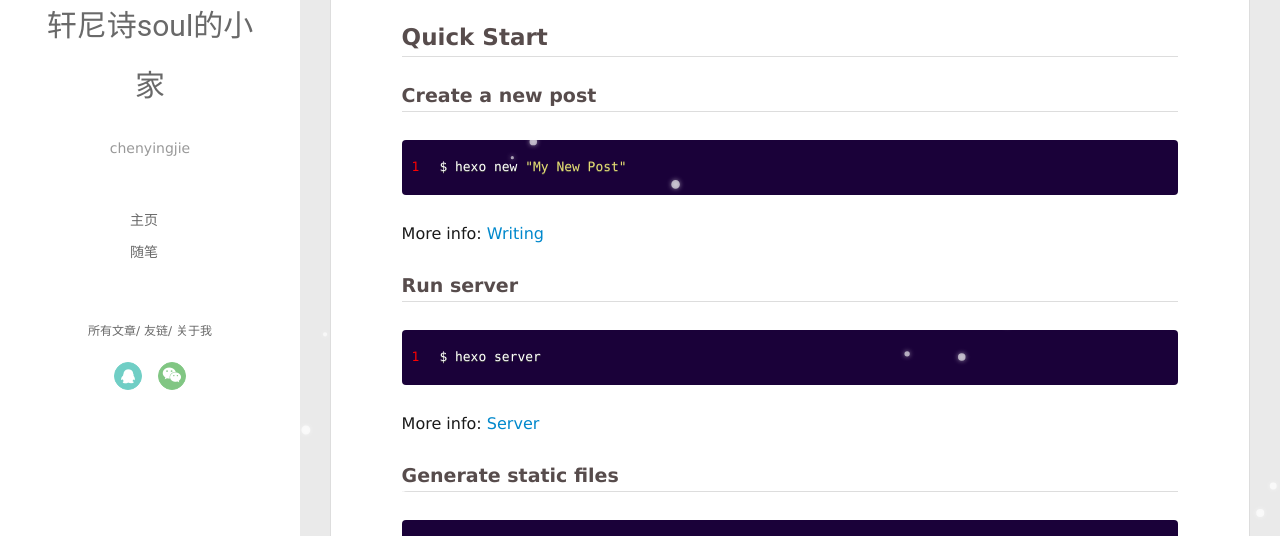
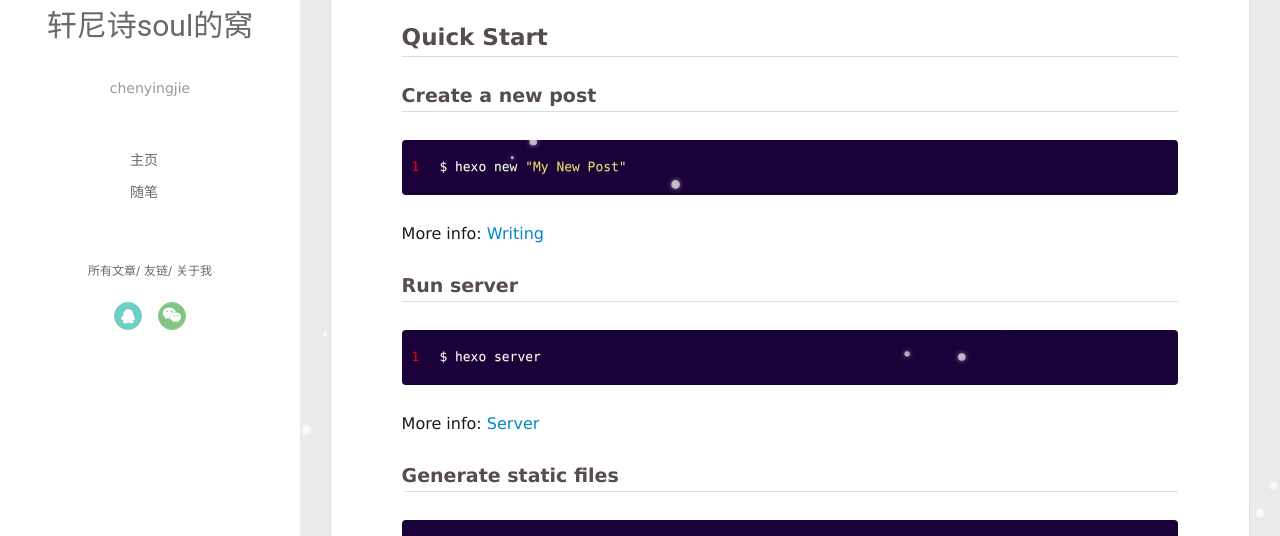
Before and after one commit to HennessySoul/HennessySoul.github.io, a plain HTML site: page 2021/04/07/hello-world/index.html in a window 1280 px wide. Shown: the part 264-800 px from the top of the page. Drawn offline with Linux system fonts and the light colour scheme; some packages are replaced by stand-ins of ours; no server answers; animation ran at ten frames a second; a script that the page names is missing; files whose address does not match are found by name.

Commit message:
Site updated: 2021-04-09 22:35:10

```diff
--- a/2021/04/07/hello-world/index.html
+++ b/2021/04/07/hello-world/index.html
@@ -19,7 +19,7 @@
 <meta property="og:locale" content="zh_CN">
 <meta property="article:published_time" content="2021-04-07T14:16:12.623Z">
 <meta property="article:modified_time" content="2021-04-07T14:16:12.623Z">
-<meta property="article:author" content="轩尼诗soul的小家">
+<meta property="article:author" content="轩尼诗soul的窝">
 <meta name="twitter:card" content="summary">
 
     <link rel="alternative" href="/atom.xml" title="轩尼诗soul的小家" type="application/atom+xml">
@@ -66,7 +66,7 @@
 			<img src="/assets/psb.png" class="js-avatar">
 		</a>
 		<hgroup>
-			<h1 class="header-author"><a href="/">轩尼诗soul的小家</a></h1>
+			<h1 class="header-author"><a href="/">轩尼诗soul的窝</a></h1>
 		</hgroup>
 
 		<p class="header-subtitle">chenyingjie</p>
@@ -132,7 +132,7 @@
 				</a>
 			</div>
 			<hgroup>
-			  <h1 class="header-author js-header-author">轩尼诗soul的小家</h1>
+			  <h1 class="header-author js-header-author">轩尼诗soul的窝</h1>
 			</hgroup>
 
 			<p class="header-subtitle"><i class="icon icon-quo-left"></i>chenyingjie<i class="icon icon-quo-right"></i></p>
@@ -291,7 +291,7 @@
       <ul class="post-copyright">
         <li>
           <strong>本文作者：</strong>
-          轩尼诗soul的小家
+          轩尼诗soul的窝
         </li>
         <li>
           <strong>本文链接：</strong>
@@ -412,7 +412,7 @@
   <div class="outer">
     <div id="footer-info">
     	<div class="footer-left">
-    		&copy; 2018-2021 <a href="http://example.com/" target="_blank">轩尼诗soul的小家</a>
+    		&copy; 2018-2021 <a href="http://example.com/" target="_blank">轩尼诗soul的窝</a>
     	</div>
       	<div class="footer-right">
 
```
Also changed, not shown: archives/2021/04/index.html (+4 -4 lines), archives/2021/index.html (+4 -4 lines), archives/index.html (+4 -4 lines), index.html (+4 -4 lines).
